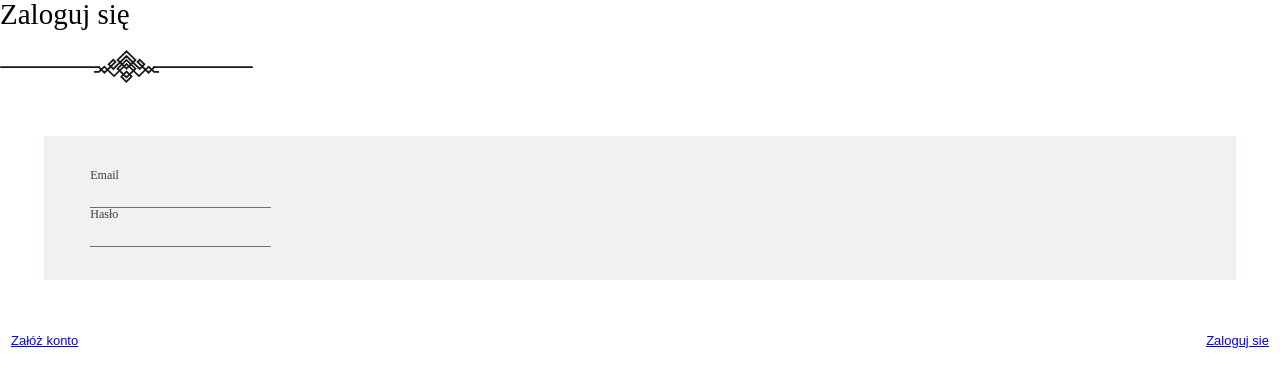
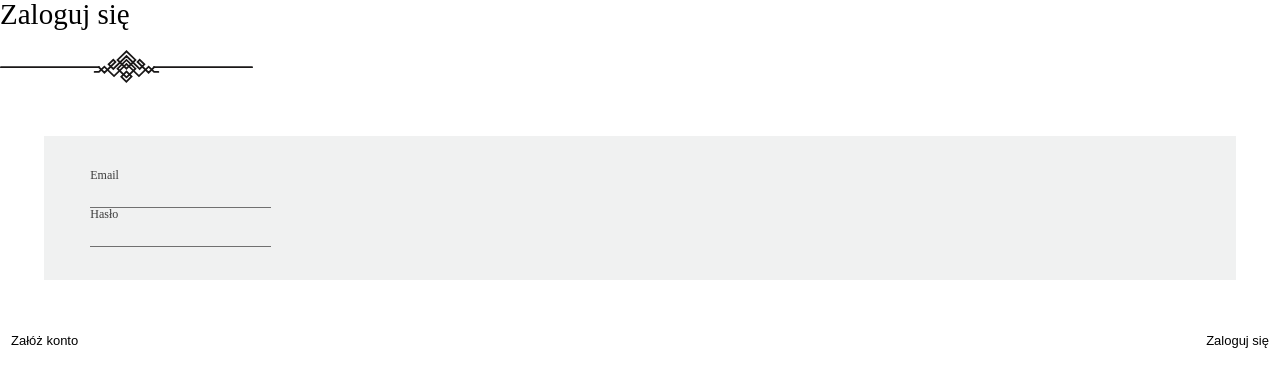
Before and after one commit to kriskris79/Oddam-w-dobre-rece, a React (Create React App) app in the folder oddam_w_dobre_rece/: page /Login in a window 1280 px wide. Shown: the top 386 px of the page. Built offline with nearby package versions, Linux system fonts and the light colour scheme; no server answers.

Commit message:
free of errors

```diff
--- a/oddam_w_dobre_rece/src/components/home/Login.js
+++ b/oddam_w_dobre_rece/src/components/home/Login.js
@@ -63,8 +63,8 @@ class Login extends Component {
                                 <p className={isPasswordProper ? 'hide' : ''}>Podane hasło jest za krótkie!</p>
                             </div>
                         </div>
-                        <button><Link to="/register" className='register'>Załóż konto</Link></button>
-                        <button><Link to="/logging" className='logging'>Zaloguj sie</Link></button>
+                        <button><Link to="/register" className='loginLink'>Załóż konto</Link></button>
+                        <button>Zaloguj się</button>
                     </form>
                 </div>
             </section>
```
Also changed, not shown: oddam_w_dobre_rece/src/components/home/Register2.js (+4 -4 lines), oddam_w_dobre_rece/src/components/home/Login2.js (added).
